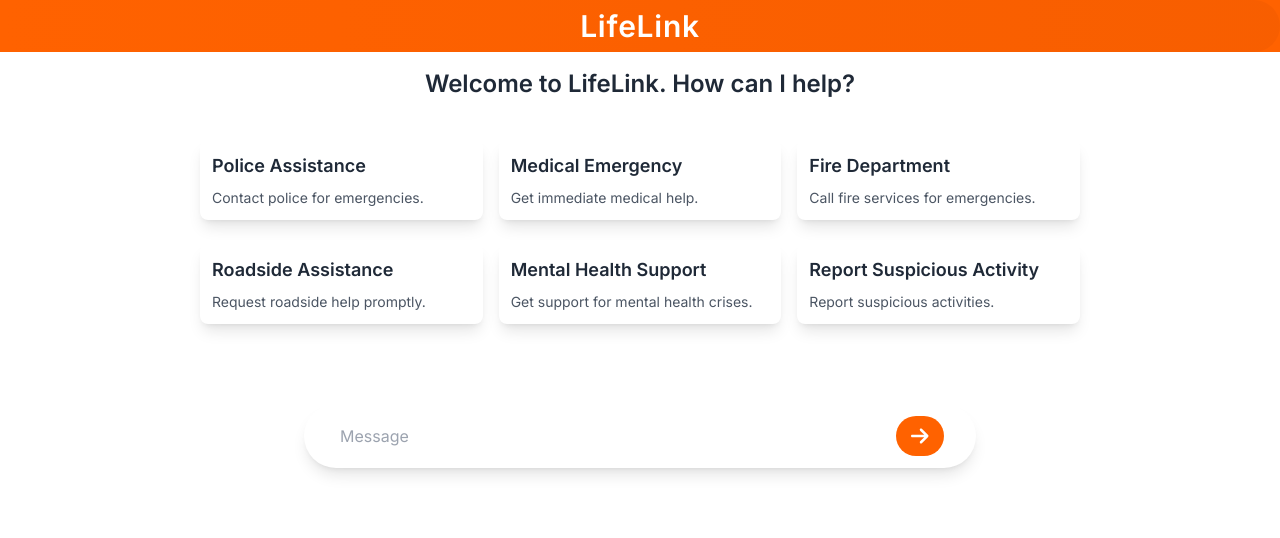
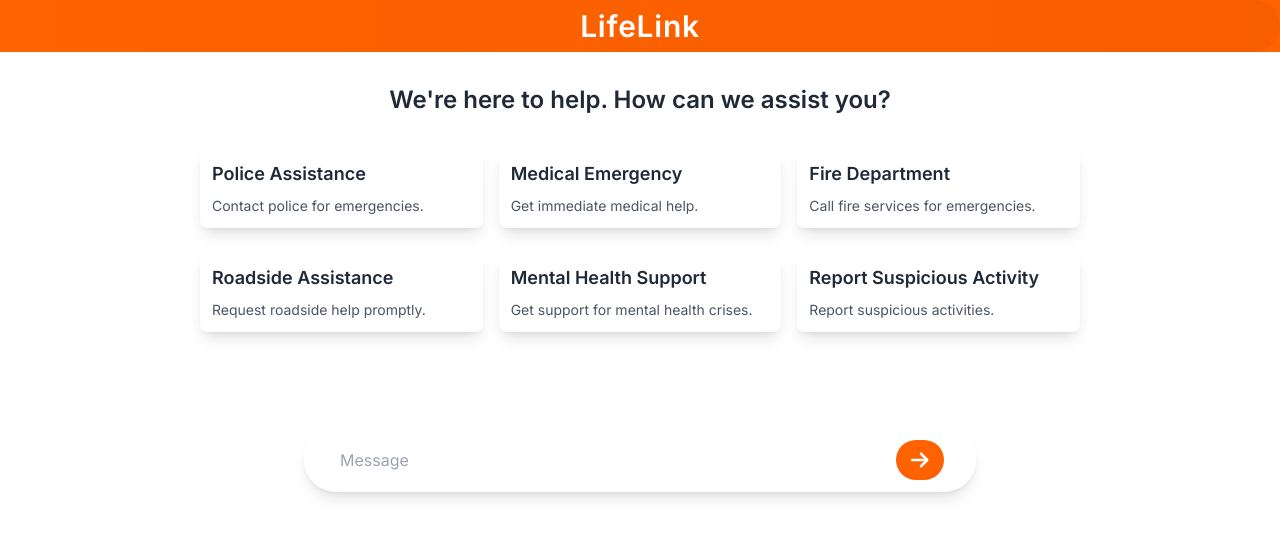
Before and after one commit to MissBellum/LifeLink, a React (Create React App) app in the folder lifelink-ui/: page / in a window 1280 px wide. Shown: the top 538 px of the page. Built offline with nearby package versions, Linux system fonts and the light colour scheme.

Commit message:
Minor styling adjustments

```diff
--- a/lifelink-ui/src/App.jsx
+++ b/lifelink-ui/src/App.jsx
@@ -3,6 +3,7 @@ import InputForm from "./components/InputForm";
 import Options from "./components/Options";
 
 function App({ options }) {
+
   return (
     <div className="app bg-white min-h-screen flex flex-col overflow-hidden">
       <div className="app__header">
@@ -17,17 +18,17 @@ function App({ options }) {
 
       <main className="flex-grow py-4 px-4 overflow-y-auto">
         <div className="max-w-4xl mx-auto">
-          <div className="home__content text-center mb-8">
+          <div className="home__content text-center mt-4 mb-6">
             <h2 className="text-2xl font-semibold text-gray-800">
-              Welcome to LifeLink. How can I help?
+              We're here to help. How can we assist you?
             </h2>
           </div>
 
-          <section className="options__section mb-8">
-            <Options options={options} />
+          <section>
+            <Options options= { options }/>
           </section>
 
-          <section className="mt-16">
+          <section>
             <InputForm />
           </section>
         </div>
--- a/lifelink-ui/src/components/InputForm.jsx
+++ b/lifelink-ui/src/components/InputForm.jsx
@@ -6,7 +6,7 @@ function InputForm() {
   return (
     <div className="flex justify-center items-center w-full">
       <form method="POST" action="" className="w-full max-w-2xl">
-        <div className="home__prompt__div flex items-center bg-white rounded-full shadow-lg p-3 w-full">
+        <div className="home__prompt__div flex items-center bg-white rounded-full shadow-lg p-3 mt-10 w-full">
           <input
             id="home-prompt"
             className="home__prompt flex-grow rounded-l-full px-6 py-2 text-gray-700 focus:outline-none focus:ring-2 focus:ring-[#ff6200] placeholder-gray-400"
--- a/lifelink-ui/src/components/Options.jsx
+++ b/lifelink-ui/src/components/Options.jsx
@@ -12,7 +12,7 @@ function Options(props) {
   ));
 
   return (
-    <div className="options__div grid grid-cols-2 sm:grid-cols-2 md:grid-cols-3 gap-4 p-2">
+    <div className="options__div grid grid-cols-2 sm:grid-cols-2 md:grid-cols-3 gap-4 p-2 mb-10">
       { helpList }
     </div>
   );
```
